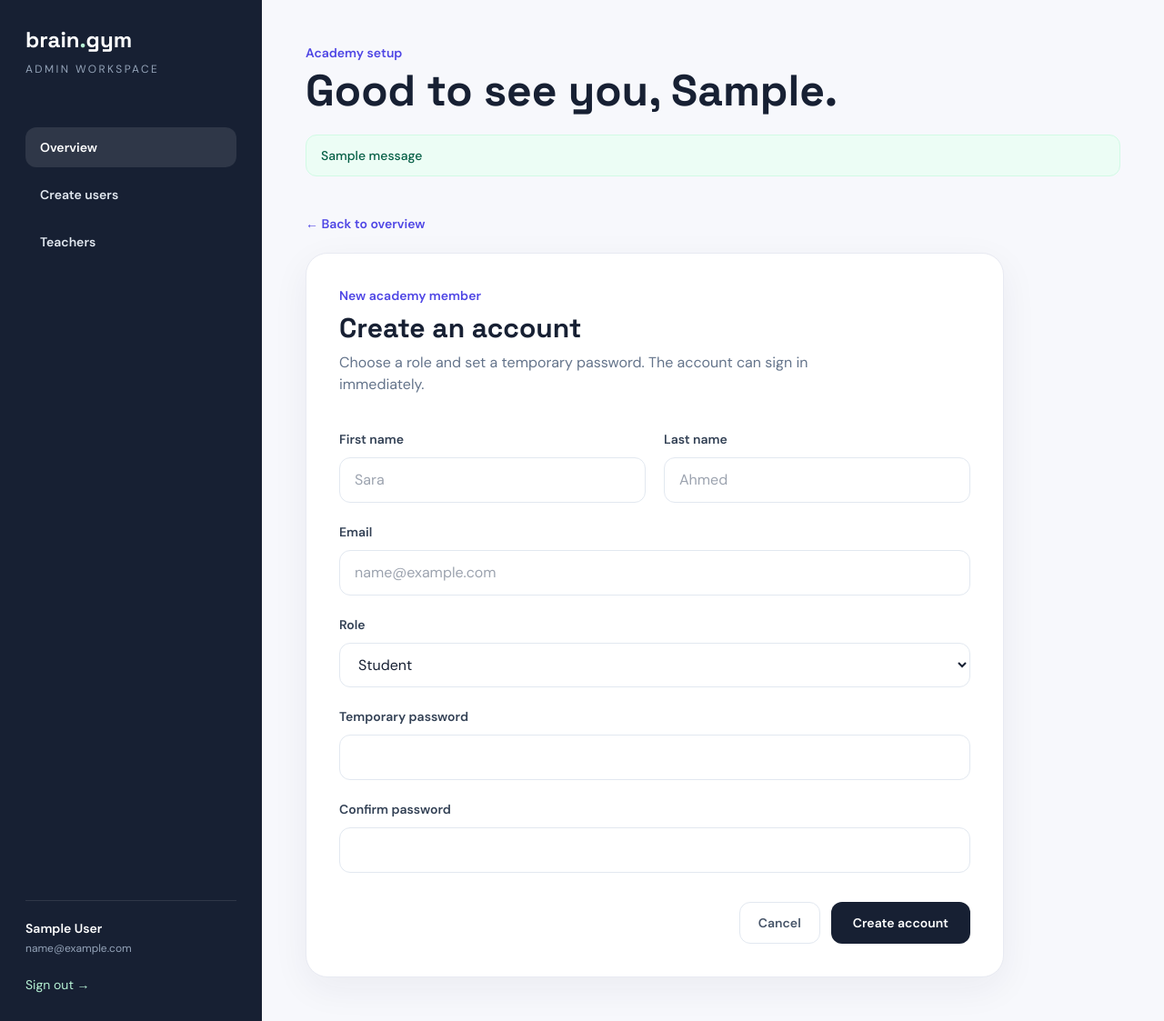
After one commit to RajinAIDeveloper/brain-lms, a Django app: page /dashboard/admin/accounts/new/ in a window 1280 px wide. The commit adds this page. Shown: the whole page at 91% size. Run offline with Django 5.2, Linux system fonts and the light colour scheme; a user stored in the database is signed in; tables that the repository leaves empty hold one stand-in row (values such as "Sample post"); one stand-in notice (Sample message) is shown; some libraries are stand-ins or nearby versions.

Commit message:
teacher crud fully implemented

```diff
--- /dev/null
+++ b/accounts/forms.py
@@ -0,0 +1,88 @@
+from django import forms
+
+from .models import User
+
+
+class AdminAccountCreationForm(forms.ModelForm):
+    password1 = forms.CharField(label='Temporary password', widget=forms.PasswordInput(attrs={'autocomplete': 'new-password'}), min_length=8)
+    password2 = forms.CharField(label='Confirm password', widget=forms.PasswordInput(attrs={'autocomplete': 'new-password'}), min_length=8)
+    role = forms.ChoiceField(choices=[
+        (User.Role.TEACHER, 'Teacher'),
+        (User.Role.STUDENT, 'Student'),
+        (User.Role.PARENT, 'Parent'),
+    ])
+
+    class Meta:
+        model = User
+        fields = ('first_name', 'last_name', 'email', 'role')
+        widgets = {
+            'first_name': forms.TextInput(attrs={'autocomplete': 'given-name', 'placeholder': 'Sara'}),
+            'last_name': forms.TextInput(attrs={'autocomplete': 'family-name', 'placeholder': 'Ahmed'}),
+            'email': forms.EmailInput(attrs={'autocomplete': 'email', 'placeholder': 'name@example.com'}),
+        }
+
+    def clean_email(self):
+        email = self.cleaned_data['email'].strip().lower()
+        if User.objects.filter(email__iexact=email).exists():
+            raise forms.ValidationError('An account with this email already exists.')
+        return email
+
+    def clean(self):
+        cleaned_data = super().clean()
+        if cleaned_data.get('password1') and cleaned_data.get('password1') != cleaned_data.get('password2'):
+            self.add_error('password2', 'The passwords do not match.')
+        return cleaned_data
+
+    def save(self, commit=True):
+        user = super().save(commit=False)
+        user.set_password(self.cleaned_data['password1'])
+        user.is_active = True
+        if commit:
+            user.save()
+        return user
+
+
+class TeacherAccountCreationForm(AdminAccountCreationForm):
+    """Teacher-specific create form used by the teacher CRUD section."""
+
+    role = forms.CharField(widget=forms.HiddenInput(), initial=User.Role.TEACHER)
+
+    def clean_role(self):
+        return User.Role.TEACHER
+
+
+class TeacherEditForm(forms.Form):
+    first_name = forms.CharField(max_length=150, label='First name')
+    last_name = forms.CharField(max_length=150, label='Last name')
+    email = forms.EmailField(label='Email')
+    display_title = forms.CharField(max_length=120, label='Professional title')
+    is_active = forms.BooleanField(required=False, label='Account is active')
+
+    def __init__(self, *args, user, **kwargs):
+        self.user = user
+        super().__init__(*args, **kwargs)
+        if not self.is_bound:
+            self.initial.update({
+                'first_name': user.first_name,
+                'last_name': user.last_name,
+                'email': user.email,
+                'display_title': user.teacher_profile.display_title,
+                'is_active': user.is_active,
+            })
+
+    def clean_email(self):
+        email = self.cleaned_data['email'].strip().lower()
+        if User.objects.filter(email__iexact=email).exclude(pk=self.user.pk).exists():
+            raise forms.ValidationError('An account with this email already exists.')
+        return email
+
+    def save(self):
+        self.user.first_name = self.cleaned_data['first_name']
+        self.user.last_name = self.cleaned_data['last_name']
+        self.user.email = self.cleaned_data['email']
+        self.user.is_active = self.cleaned_data['is_active']
+        self.user.save()
+        profile = self.user.teacher_profile
+        profile.display_title = self.cleaned_data['display_title']
+        profile.save()
+        return self.user
--- a/accounts/urls.py
+++ b/accounts/urls.py
@@ -8,6 +8,13 @@ urlpatterns = [
     path('', views.dashboard_redirect, name='home'),
     path('dashboard/', views.dashboard_redirect, name='dashboard'),
     path('dashboard/admin/', views.admin_dashboard, name='admin_dashboard'),
+    path('dashboard/admin/users/', views.admin_users, name='admin_users'),
+    path('dashboard/admin/accounts/new/', views.admin_create_account, name='admin_create_account'),
+    path('dashboard/admin/teachers/', views.teacher_list, name='teacher_list'),
+    path('dashboard/admin/teachers/new/', views.teacher_create, name='teacher_create'),
+    path('dashboard/admin/teachers/<int:pk>/', views.teacher_detail, name='teacher_detail'),
+    path('dashboard/admin/teachers/<int:pk>/edit/', views.teacher_edit, name='teacher_edit'),
+    path('dashboard/admin/teachers/<int:pk>/delete/', views.teacher_delete, name='teacher_delete'),
     path('dashboard/teacher/', views.teacher_dashboard, name='teacher_dashboard'),
     path('dashboard/student/', views.student_dashboard, name='student_dashboard'),
     path('dashboard/parent/', views.parent_dashboard, name='parent_dashboard'),
--- a/accounts/views.py
+++ b/accounts/views.py
@@ -1,10 +1,14 @@
 from functools import wraps
 
 from django.contrib.auth.decorators import login_required
+from django.contrib import messages
 from django.core.exceptions import PermissionDenied
+from django.db.models import Q
+from django.db.models.deletion import ProtectedError
 from django.shortcuts import redirect, render
 
 from .models import ClassBatch, Enrollment, ParentStudentLink, User
+from .forms import AdminAccountCreationForm, TeacherAccountCreationForm, TeacherEditForm
 
 
 def role_required(*roles):
@@ -38,7 +42,80 @@ def admin_dashboard(request):
         ('Active classes', ClassBatch.objects.filter(is_active=True).count(), 'Teacher-led learning groups'),
         ('Enrollments', Enrollment.objects.filter(is_active=True).count(), 'Students in active classes'),
     ]}
+    context['recent_accounts'] = User.objects.exclude(pk=request.user.pk).order_by('-date_joined')[:6]
     return render(request, 'dashboard/admin.html', context)
+
+
+@role_required(User.Role.ADMIN)
+def admin_users(request):
+    return render(request, 'dashboard/admin_users.html', {'dashboard_role': 'Admin', 'eyebrow': 'People and access'})
+
+
+@role_required(User.Role.ADMIN)
+def admin_create_account(request):
+    form = AdminAccountCreationForm(request.POST or None, initial={'role': request.GET.get('role', User.Role.STUDENT)})
+    if request.method == 'POST' and form.is_valid():
+        account = form.save()
+        messages.success(request, f'{account.get_role_display()} account created for {account.get_full_name() or account.email}.')
+        return redirect('accounts:admin_dashboard')
+    return render(request, 'dashboard/admin_create_account.html', {'dashboard_role': 'Admin', 'eyebrow': 'Academy setup', 'form': form})
+
+
+@role_required(User.Role.ADMIN)
+def teacher_list(request):
+    query = request.GET.get('q', '').strip()
+    teachers = User.objects.filter(role=User.Role.TEACHER).select_related('teacher_profile').order_by('first_name', 'last_name', 'email')
+    if query:
+        teachers = teachers.filter(Q(first_name__icontains=query) | Q(last_name__icontains=query) | Q(email__icontains=query))
+    return render(request, 'dashboard/teachers/list.html', {'dashboard_role': 'Admin', 'eyebrow': 'People and access', 'teachers': teachers, 'query': query})
+
+
+@role_required(User.Role.ADMIN)
+def teacher_create(request):
+    form = TeacherAccountCreationForm(request.POST or None, initial={'role': User.Role.TEACHER})
+    if request.method == 'POST' and form.is_valid():
+        teacher = form.save()
+        messages.success(request, f'Teacher account created for {teacher.get_full_name() or teacher.email}.')
+        return redirect('accounts:teacher_detail', pk=teacher.pk)
+    return render(request, 'dashboard/teachers/form.html', {'dashboard_role': 'Admin', 'eyebrow': 'People and access', 'form': form, 'mode': 'Create', 'teacher': None})
+
+
+@role_required(User.Role.ADMIN)
+def teacher_detail(request, pk):
+    teacher = User.objects.filter(pk=pk, role=User.Role.TEACHER).select_related('teacher_profile').prefetch_related('teaching_classes__level').first()
+    if not teacher:
+        raise PermissionDenied
+    return render(request, 'dashboard/teachers/detail.html', {'dashboard_role': 'Admin', 'eyebrow': 'People and access', 'teacher': teacher})
+
+
+@role_required(User.Role.ADMIN)
+def teacher_edit(request, pk):
+    teacher = User.objects.filter(pk=pk, role=User.Role.TEACHER).select_related('teacher_profile').first()
+    if not teacher:
+        raise PermissionDenied
+    form = TeacherEditForm(request.POST or None, user=teacher)
+    if request.method == 'POST' and form.is_valid():
+        form.save()
+        messages.success(request, 'Teacher profile updated.')
+        return redirect('accounts:teacher_detail', pk=teacher.pk)
+    return render(request, 'dashboard/teachers/form.html', {'dashboard_role': 'Admin', 'eyebrow': 'People and access', 'form': form, 'mode': 'Edit', 'teacher': teacher})
+
+
+@role_required(User.Role.ADMIN)
+def teacher_delete(request, pk):
+    teacher = User.objects.filter(pk=pk, role=User.Role.TEACHER).select_related('teacher_profile').first()
+    if not teacher:
+        raise PermissionDenied
+    if request.method == 'POST':
+        name = teacher.get_full_name() or teacher.email
+        try:
+            teacher.delete()
+        except ProtectedError:
+            messages.error(request, 'This teacher is assigned to one or more classes. Remove those assignments before deleting the account.')
+            return redirect('accounts:teacher_detail', pk=pk)
+        messages.success(request, f'Teacher account for {name} was deleted.')
+        return redirect('accounts:teacher_list')
+    return render(request, 'dashboard/teachers/delete.html', {'dashboard_role': 'Admin', 'eyebrow': 'People and access', 'teacher': teacher})
 
 
 @role_required(User.Role.TEACHER)
--- /dev/null
+++ b/templates/dashboard/admin_create_account.html
@@ -0,0 +1,17 @@
+{% extends 'dashboard/base.html' %}
+{% block title %}Create account · Brain Gym{% endblock %}
+{% block dashboard_content %}
+<div class="max-w-3xl mt-10">
+  <a href="{% url 'accounts:admin_dashboard' %}" class="text-sm font-semibold text-indigo-600">← Back to overview</a>
+  <div class="card animate-in mt-5 p-7 sm:p-9">
+    <div class="max-w-xl"><p class="text-sm font-semibold text-indigo-600">New academy member</p><h2 class="display text-3xl font-bold mt-2">Create an account</h2><p class="text-slate-500 mt-2">Choose a role and set a temporary password. The account can sign in immediately.</p></div>
+    <form method="post" class="mt-9">{% csrf_token %}{% if form.non_field_errors %}<div class="rounded-xl bg-red-50 text-red-700 p-4 text-sm mb-5">{{ form.non_field_errors }}</div>{% endif %}
+      <div class="grid sm:grid-cols-2 gap-5">
+        {% for field in form %}<div class="{% if field.name == 'email' or field.name == 'role' or field.name == 'password1' or field.name == 'password2' %}sm:col-span-2{% endif %}"><label for="{{ field.id_for_label }}" class="text-sm font-semibold text-slate-700">{{ field.label }}</label>{{ field }}{% if field.help_text %}<p class="text-xs text-slate-400 mt-1">{{ field.help_text }}</p>{% endif %}{% for error in field.errors %}<p class="text-xs text-red-600 mt-1">{{ error }}</p>{% endfor %}</div>{% endfor %}
+      </div>
+      <div class="flex justify-end gap-3 mt-8"><a href="{% url 'accounts:admin_dashboard' %}" class="rounded-xl border border-slate-200 px-5 py-3 text-sm font-semibold text-slate-600">Cancel</a><button type="submit" class="rounded-xl bg-ink text-white px-6 py-3 text-sm font-semibold">Create account</button></div>
+    </form>
+  </div>
+</div>
+<script>document.querySelectorAll('input,select').forEach(input=>input.classList.add('mt-2','w-full','rounded-xl','border','border-slate-200','px-4','py-3','outline-none','focus:border-indigo-500','focus:ring-4','focus:ring-indigo-100'));document.querySelectorAll('select').forEach(input=>input.classList.add('bg-white'))</script>
+{% endblock %}
--- a/templates/dashboard/base.html
+++ b/templates/dashboard/base.html
@@ -6,7 +6,10 @@
     <p class="mt-2 text-xs uppercase tracking-[.2em] text-slate-400">{{ dashboard_role }} workspace</p>
     <nav class="mt-14 space-y-2">
       <a href="{% url 'accounts:dashboard' %}" class="block rounded-xl bg-white/10 px-4 py-3 text-sm font-semibold">Overview</a>
-      <span class="block px-4 py-3 text-sm text-slate-400">More learning tools soon</span>
+      {% if request.user.role == 'ADMIN' %}
+      <a href="{% url 'accounts:admin_users' %}" class="block rounded-xl px-4 py-3 text-sm font-semibold text-slate-200 hover:bg-white/10">Create users</a>
+      <a href="{% url 'accounts:teacher_list' %}" class="block rounded-xl px-4 py-3 text-sm font-semibold text-slate-200 hover:bg-white/10">Teachers</a>
+      {% else %}<span class="block px-4 py-3 text-sm text-slate-400">More learning tools soon</span>{% endif %}
     </nav>
     <div class="mt-auto border-t border-white/10 pt-5">
       <p class="text-sm font-semibold">{{ request.user.get_full_name|default:request.user.email }}</p>
@@ -28,6 +31,8 @@
         <button type="submit" class="text-sm font-semibold text-slate-500">Sign out</button>
       </form>
     </div>
+    {% if request.user.role == 'ADMIN' %}<div class="lg:hidden mt-6 flex gap-2 overflow-x-auto"><a href="{% url 'accounts:admin_users' %}" class="shrink-0 rounded-lg bg-indigo-50 px-3 py-2 text-xs font-semibold text-indigo-700">Create users</a><a href="{% url 'accounts:teacher_list' %}" class="shrink-0 rounded-lg bg-indigo-50 px-3 py-2 text-xs font-semibold text-indigo-700">Teachers</a></div>{% endif %}
+    {% if messages %}<div class="mt-6 space-y-2">{% for message in messages %}<div class="rounded-xl bg-emerald-50 border border-emerald-100 text-emerald-800 px-4 py-3 text-sm font-medium">{{ message }}</div>{% endfor %}</div>{% endif %}
     {% block dashboard_content %}{% endblock %}
   </main>
 </div>
--- /dev/null
+++ b/templates/dashboard/teachers/delete.html
@@ -0,0 +1,3 @@
+{% extends 'dashboard/base.html' %}
+{% block title %}Delete teacher · Brain Gym{% endblock %}
+{% block dashboard_content %}<div class="max-w-xl mt-16"><div class="card animate-in p-8"><div class="w-12 h-12 rounded-2xl bg-red-100 text-red-600 flex items-center justify-center text-xl">!</div><h2 class="display text-3xl font-bold mt-6">Delete teacher account?</h2><p class="text-slate-500 mt-3">You are about to delete <strong>{{ teacher.get_full_name|default:teacher.email }}</strong>. This cannot be undone. Teachers assigned to classes must be unassigned first.</p><form method="post" class="flex gap-3 mt-8">{% csrf_token %}<a href="{% url 'accounts:teacher_detail' teacher.pk %}" class="rounded-xl border border-slate-200 px-5 py-3 text-sm font-semibold">Cancel</a><button class="rounded-xl bg-red-600 text-white px-5 py-3 text-sm font-semibold">Delete account</button></form></div></div>{% endblock %}
```
Also changed, not shown: accounts/tests.py (+50 -1 lines), docs/IMPLEMENTATION_STATUS.md (+2 -0 lines), templates/dashboard/admin.html (+18 -1 lines), templates/dashboard/admin_users.html (added, +10 -0 lines), templates/dashboard/teachers/detail.html (added, +6 -0 lines), templates/dashboard/teachers/form.html (added, +5 -0 lines), templates/dashboard/teachers/list.html (added, +7 -0 lines).
